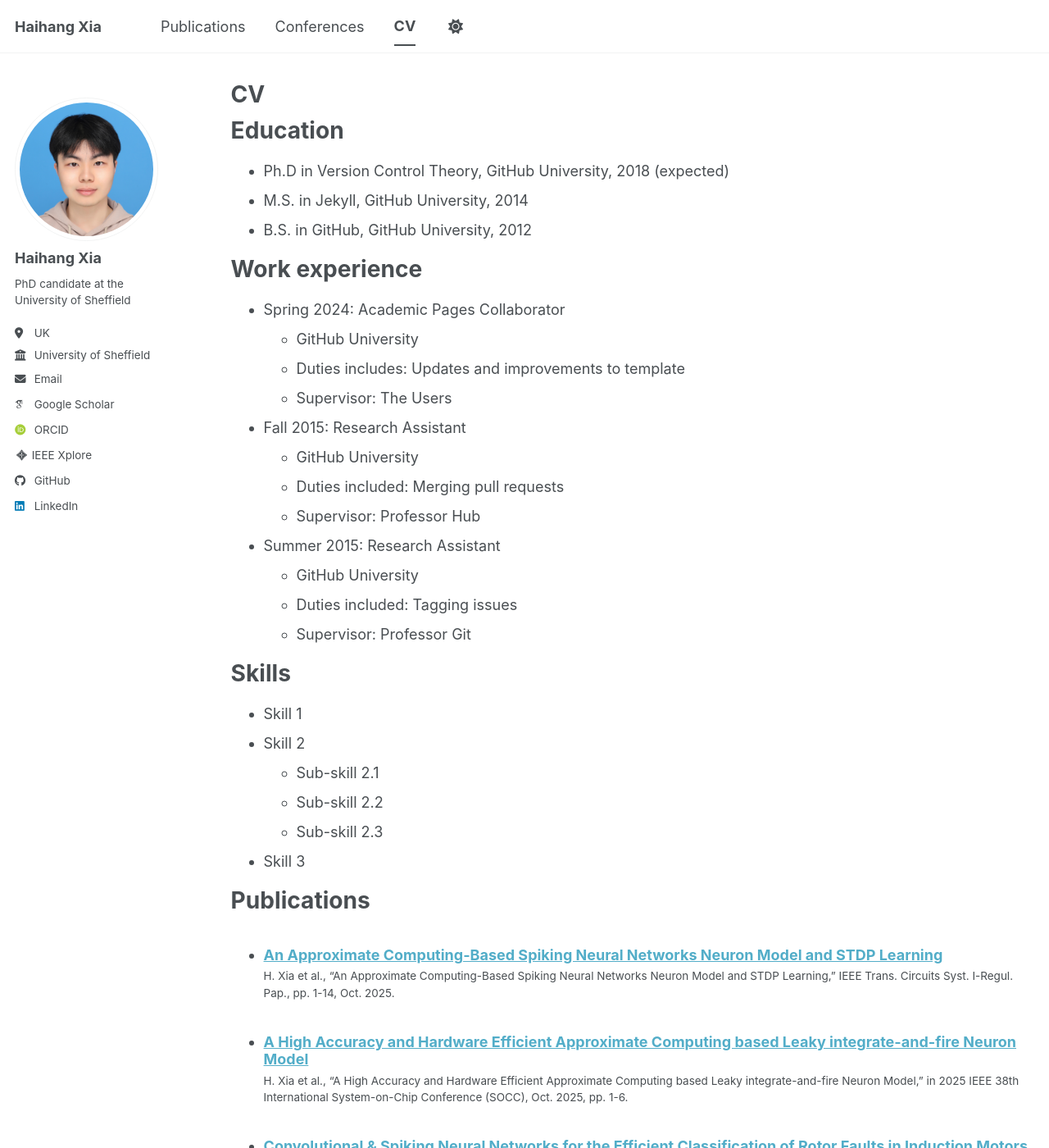
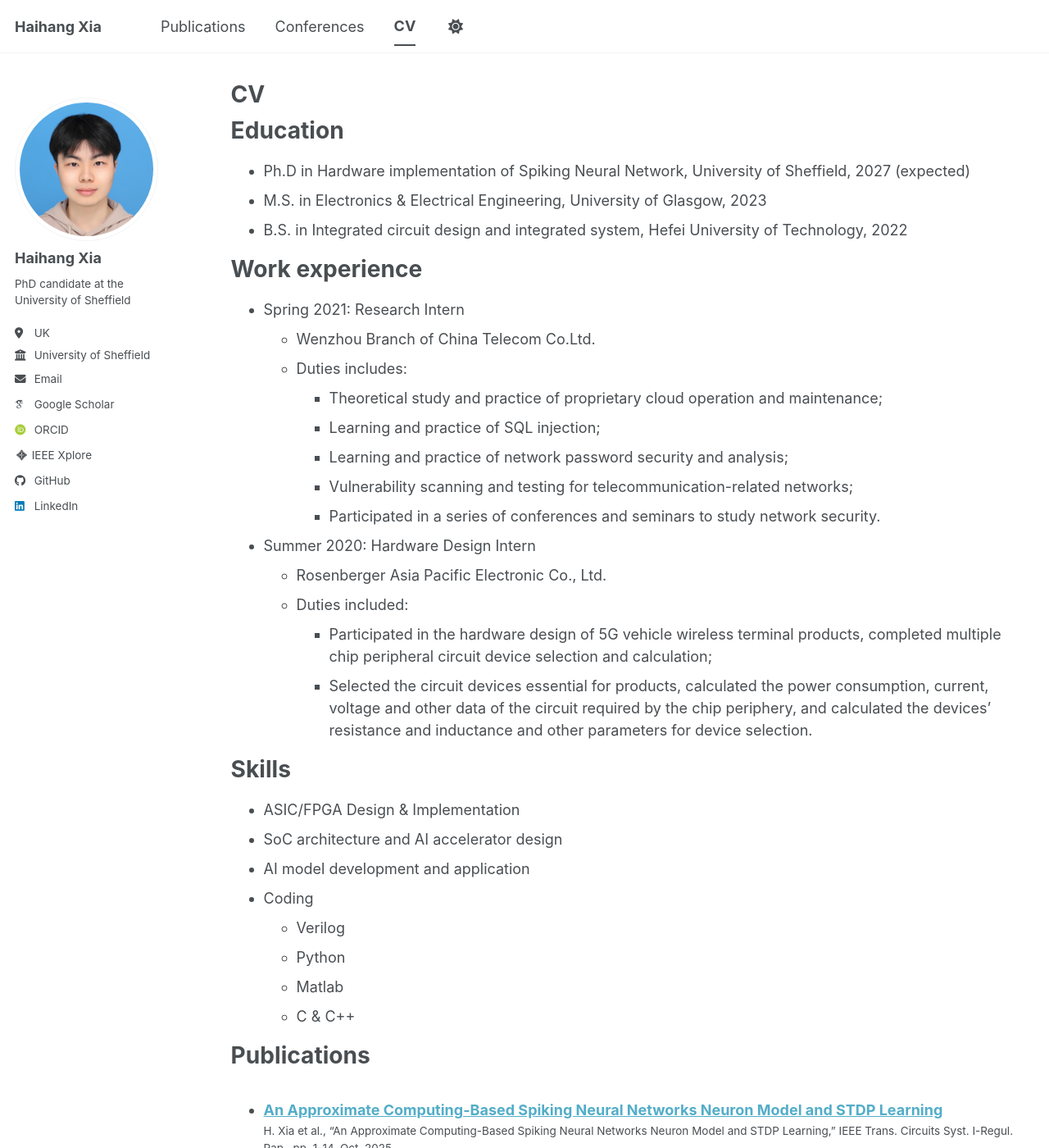
Before and after one commit to Haihang-Xia/Haihang-Xia.github.io, a Jekyll site: the page built from _pages/cv.md, in a window 1280 px wide and 1400 px high. Shown: the whole window at 82% size. Built offline with Jekyll 4.4.1, drawn with Linux system fonts in a browser that asks for light colours; some web fonts are replaced; a script bundle is joined from its source files by our own code; library files that are not in the unit come from our copies.

Commit message:
Update cv.md

```diff
--- a/_pages/cv.md
+++ b/_pages/cv.md
@@ -11,35 +11,37 @@ redirect_from:
 
 Education
 ======
-* Ph.D in Version Control Theory, GitHub University, 2018 (expected)
-* M.S. in Jekyll, GitHub University, 2014
-* B.S. in GitHub, GitHub University, 2012
+* Ph.D in Hardware implementation of Spiking Neural Network, University of Sheffield, 2027 (expected)
+* M.S. in Electronics & Electrical Engineering, University of Glasgow, 2023
+* B.S. in Integrated circuit design and integrated system, Hefei University of Technology, 2022
 
 Work experience
 ======
-* Spring 2024: Academic Pages Collaborator
-  * GitHub University
-  * Duties includes: Updates and improvements to template
-  * Supervisor: The Users
+* Spring 2021: Research Intern
+  * Wenzhou Branch of China Telecom Co.Ltd.
+  * Duties includes:
+    * Theoretical study and practice of proprietary cloud operation and maintenance;
+    * Learning and practice of SQL injection;
+    *  Learning and practice of network password security and analysis;
+    * Vulnerability scanning and testing for telecommunication-related networks;
+    * Participated in a series of conferences and seminars to study network security.
 
-* Fall 2015: Research Assistant
-  * GitHub University
-  * Duties included: Merging pull requests
-  * Supervisor: Professor Hub
-
-* Summer 2015: Research Assistant
-  * GitHub University
-  * Duties included: Tagging issues
-  * Supervisor: Professor Git
+* Summer 2020: Hardware Design Intern
+  * Rosenberger Asia Pacific Electronic Co., Ltd.
+  * Duties included:
+    * Participated in the hardware design of 5G vehicle wireless terminal products, completed multiple chip peripheral circuit device selection and calculation;
+    * Selected the circuit devices essential for products, calculated the power consumption, current, voltage and other data of the circuit required by the chip periphery, and calculated the devices’ resistance and inductance and other parameters for device selection.
 
 Skills
 ======
-* Skill 1
-* Skill 2
-  * Sub-skill 2.1
-  * Sub-skill 2.2
-  * Sub-skill 2.3
-* Skill 3
+* ASIC/FPGA Design & Implementation
+* SoC architecture and AI accelerator design
+* AI model development and application
+* Coding
+  * Verilog
+  * Python
+  * Matlab
+  * C & C++
 
 Publications
 ======
```
